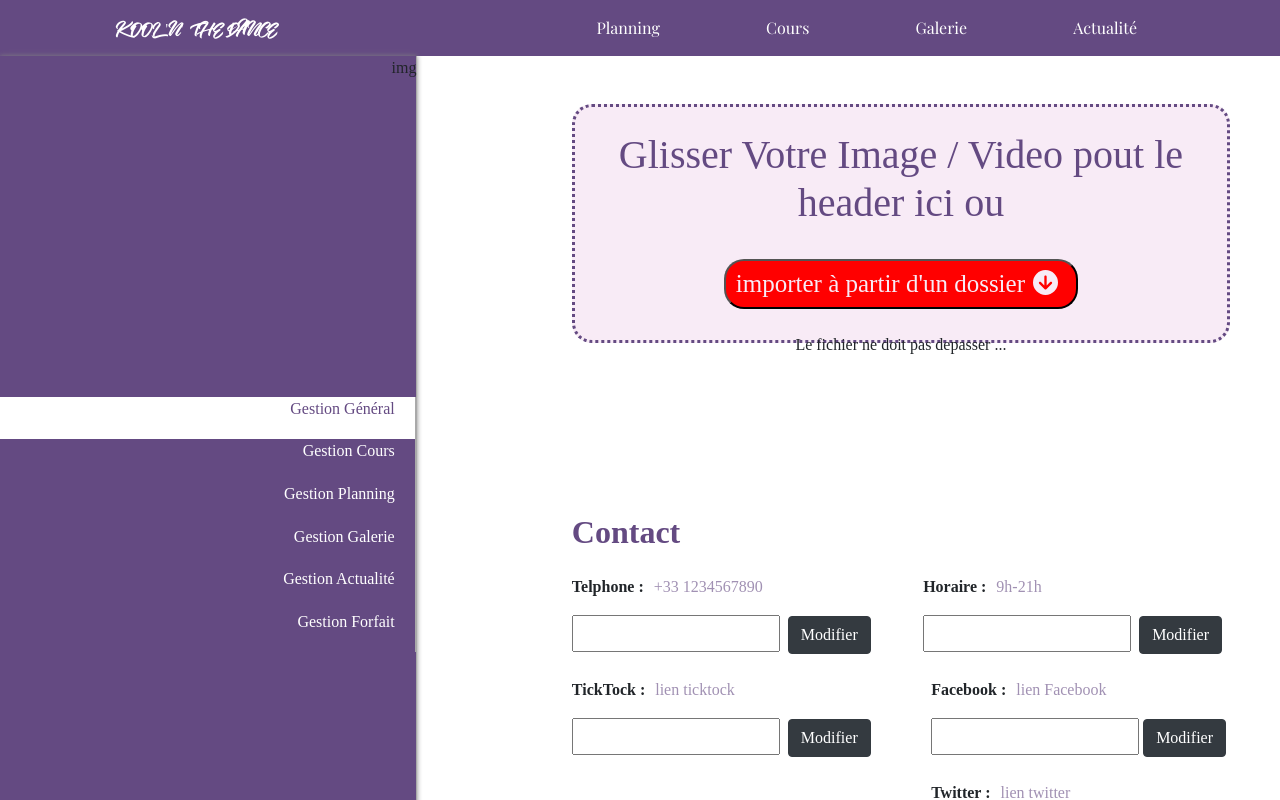
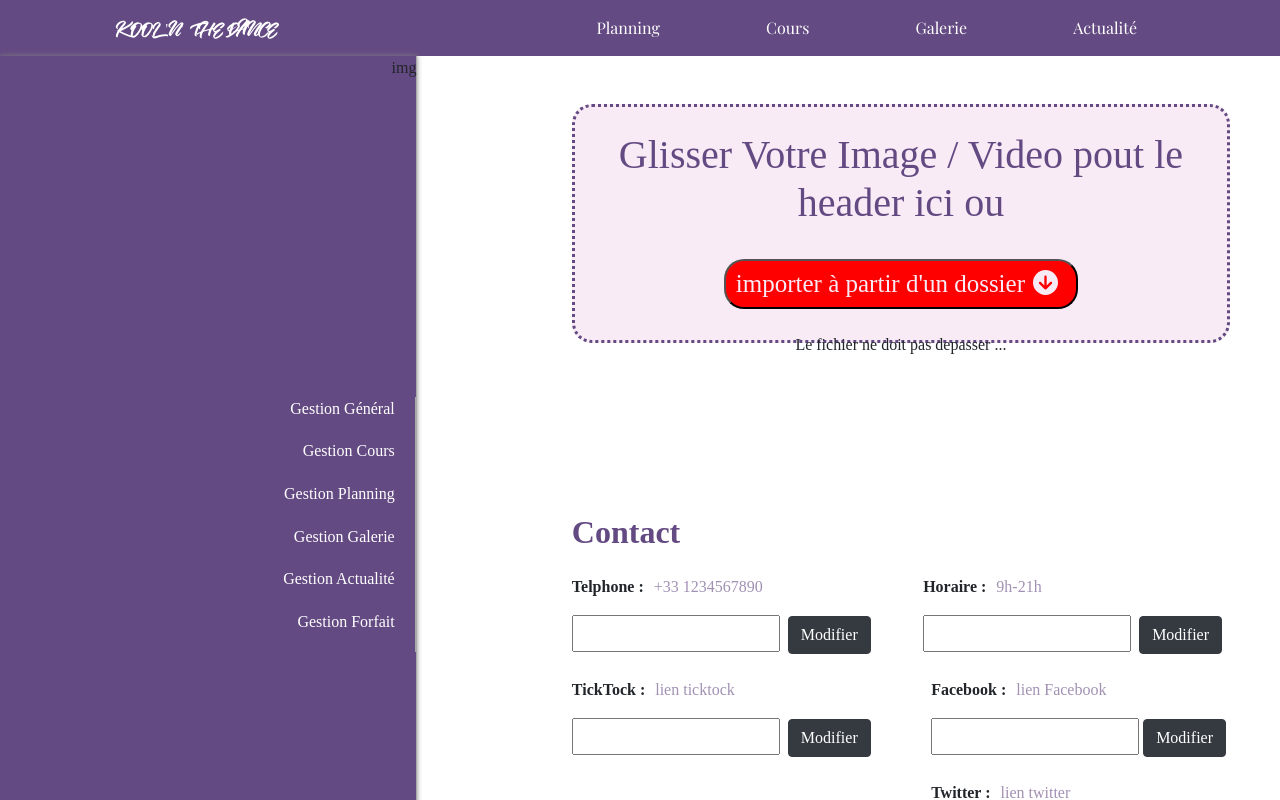
Before and after one commit to pablo-g4/kool-n-the-dance, a React (Create React App) app: page /tt in a window 1280 px wide. Shown: the top 800 px of the page. Built offline with nearby package versions, Linux system fonts and the light colour scheme.

Commit message:
update AdminSidebar

```diff
--- a/src/Components/AdminSidebar/AdminSidebar.css
+++ b/src/Components/AdminSidebar/AdminSidebar.css
@@ -35,6 +35,7 @@
 .aSidebar_onglet:hover {
   background-color: white;
   color: #644a82;
+  text-decoration: none;
 }
 
 .aSidebar_text {
--- a/src/Components/AdminSidebar/AdminSidebar.tsx
+++ b/src/Components/AdminSidebar/AdminSidebar.tsx
@@ -3,9 +3,17 @@ import "./AdminSidebar.css";
 
 const AdminSidebar = () => {
   return (
+
+    //Ajouter le className 'currentPage' à l'onglet correspondant à la page active
+    //
+    //Ajouter l'image à aSidebar_logo
+    //
+    //Ajouetr les bonnes polices
+    //
+    //Essayer de faire les flêches sur l'onglet actif
     <div className="aSidebar">
       <div className="aSidebar_logo">img</div>
-      <a className="aSidebar_onglet currentPage" href="#">
+      <a className="aSidebar_onglet" href="#">
         <p className="aSidebar_text">Gestion Général</p>
       </a>
       <a className="aSidebar_onglet" href="#">
```
